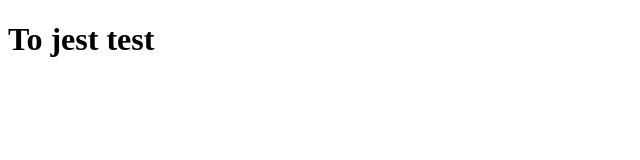
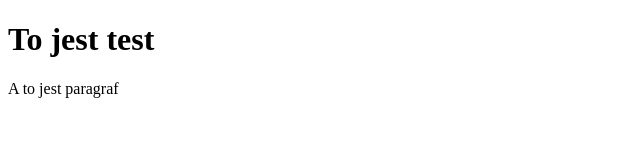
Before and after one commit to tom-bro/testowe_repo_2, a plain HTML site: page index.html in a window 1280 px wide. Shown: the whole page, without its empty margins (0-640 px from the left). Drawn offline with Linux system fonts and the light colour scheme.

Commit message:
Adding paragraph.

```diff
--- a/index.html
+++ b/index.html
@@ -9,6 +9,7 @@
 <body>
 
     <h1>To jest test</h1>
+    <p> A to jest paragraf </p>
 
 </body>
 </html>
```
